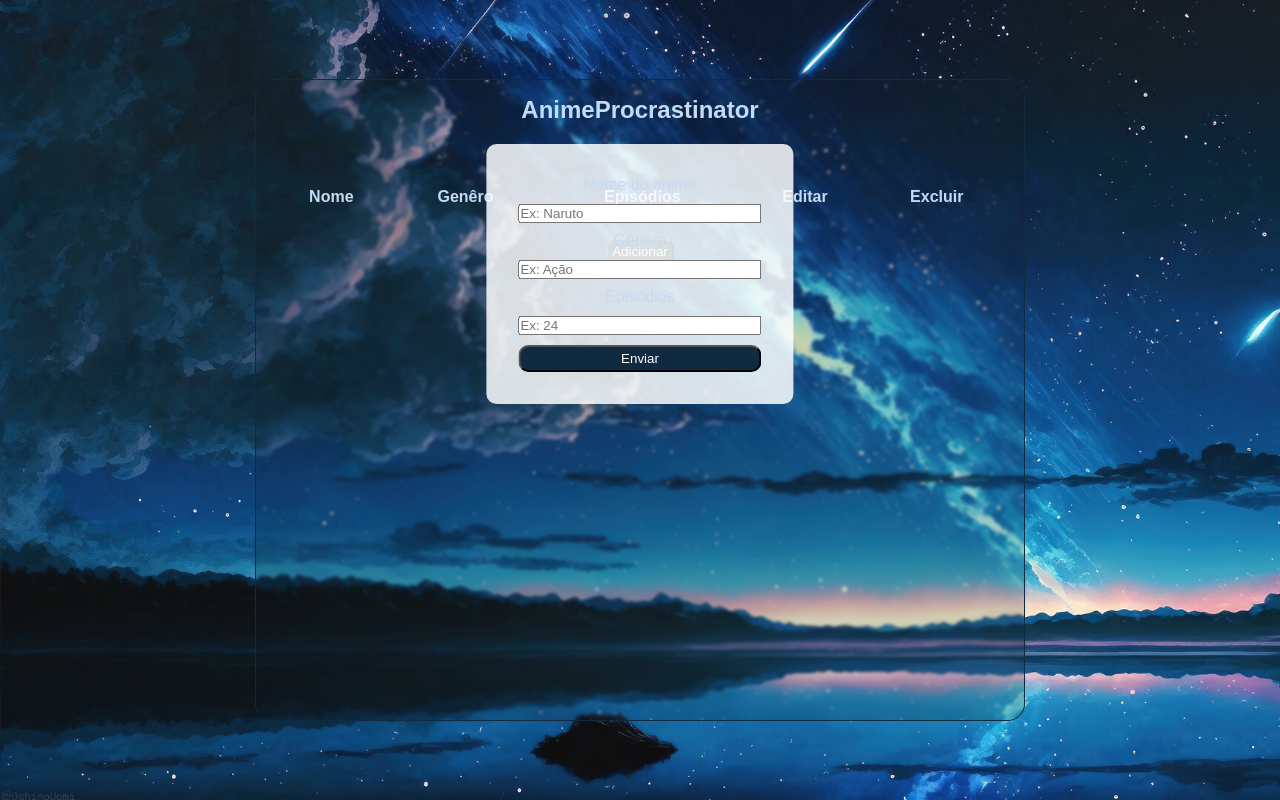
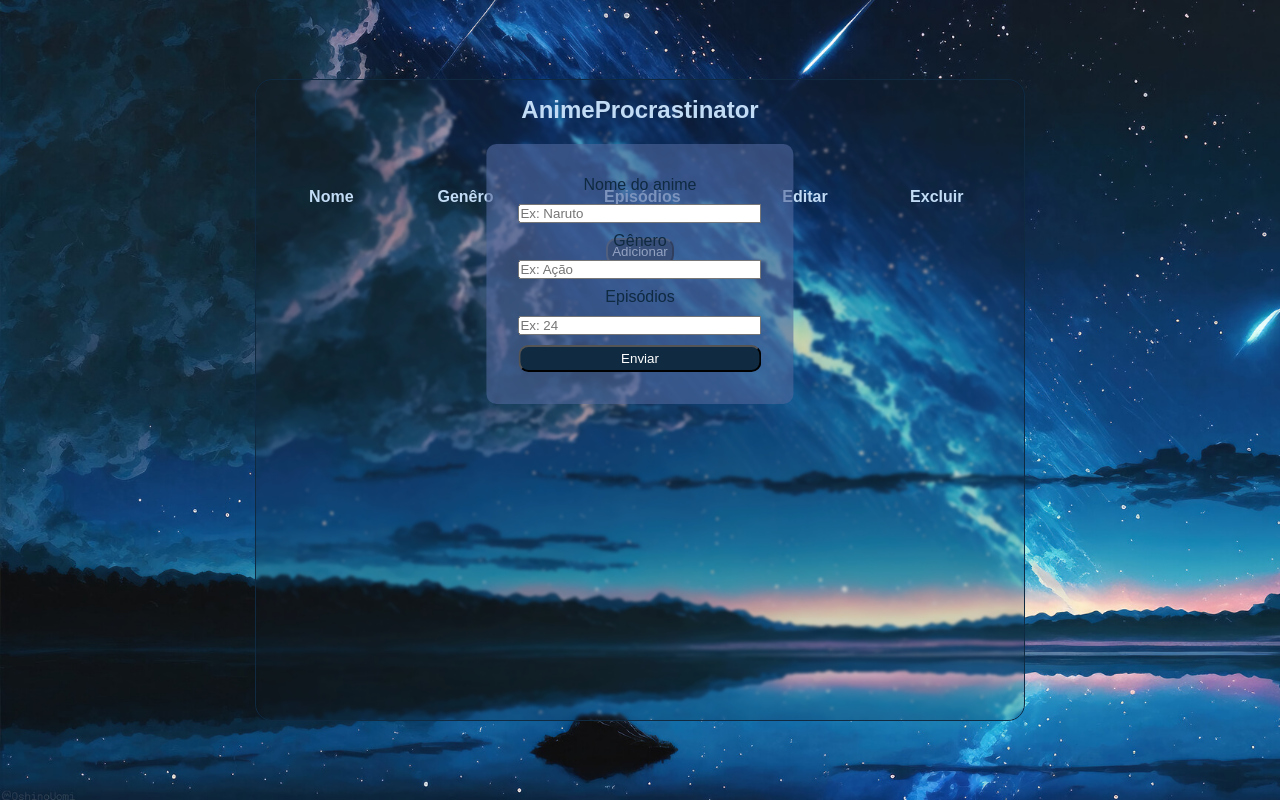
Before and after one commit to xXTHUND3RXx/mini-projeto-cadastro, a plain HTML site: page index.html in a window 1280 px wide. Both pictures are taken after a click on the button "Adicionar". Drawn offline with Linux system fonts and the light colour scheme; a web font is replaced by a local one.

Commit message:
Consertei a cor das palavras e do fundo do formulário

```diff
--- a/src/styles/style.css
+++ b/src/styles/style.css
@@ -85,11 +85,12 @@ td {
     left: 50%; /* 295px */
     top:  10%; /* 165px */
     transform: translateX(-50%);
-    background-color: rgba(255, 255, 255, 0.842);
+    background-color: rgba(80, 103, 155, 0.616);
     padding: 2em;
     border-radius: 10px;
     width: 40%;
     z-index: 1000;
+    color: #0F2A41;
 
 }
 
```
